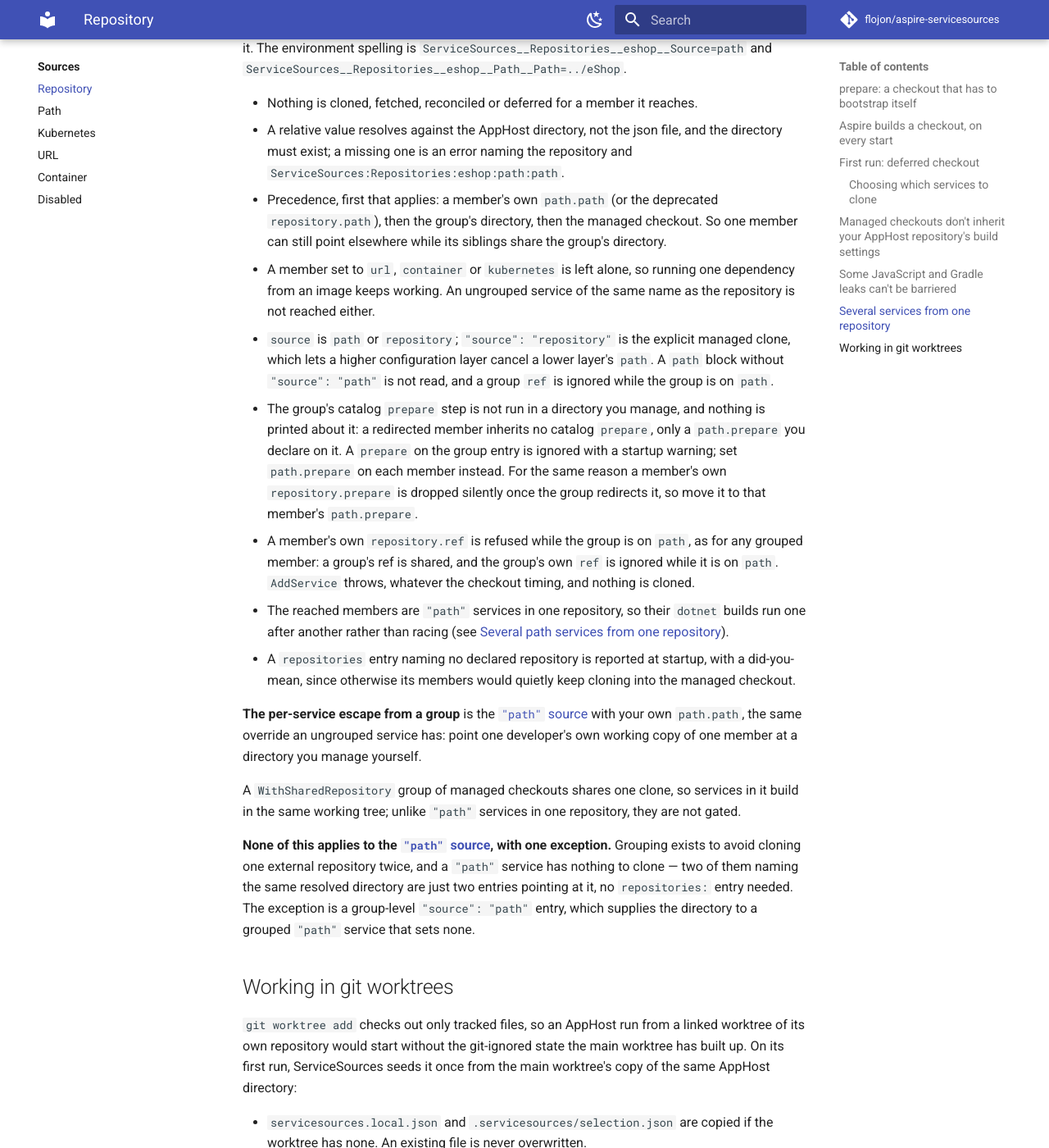
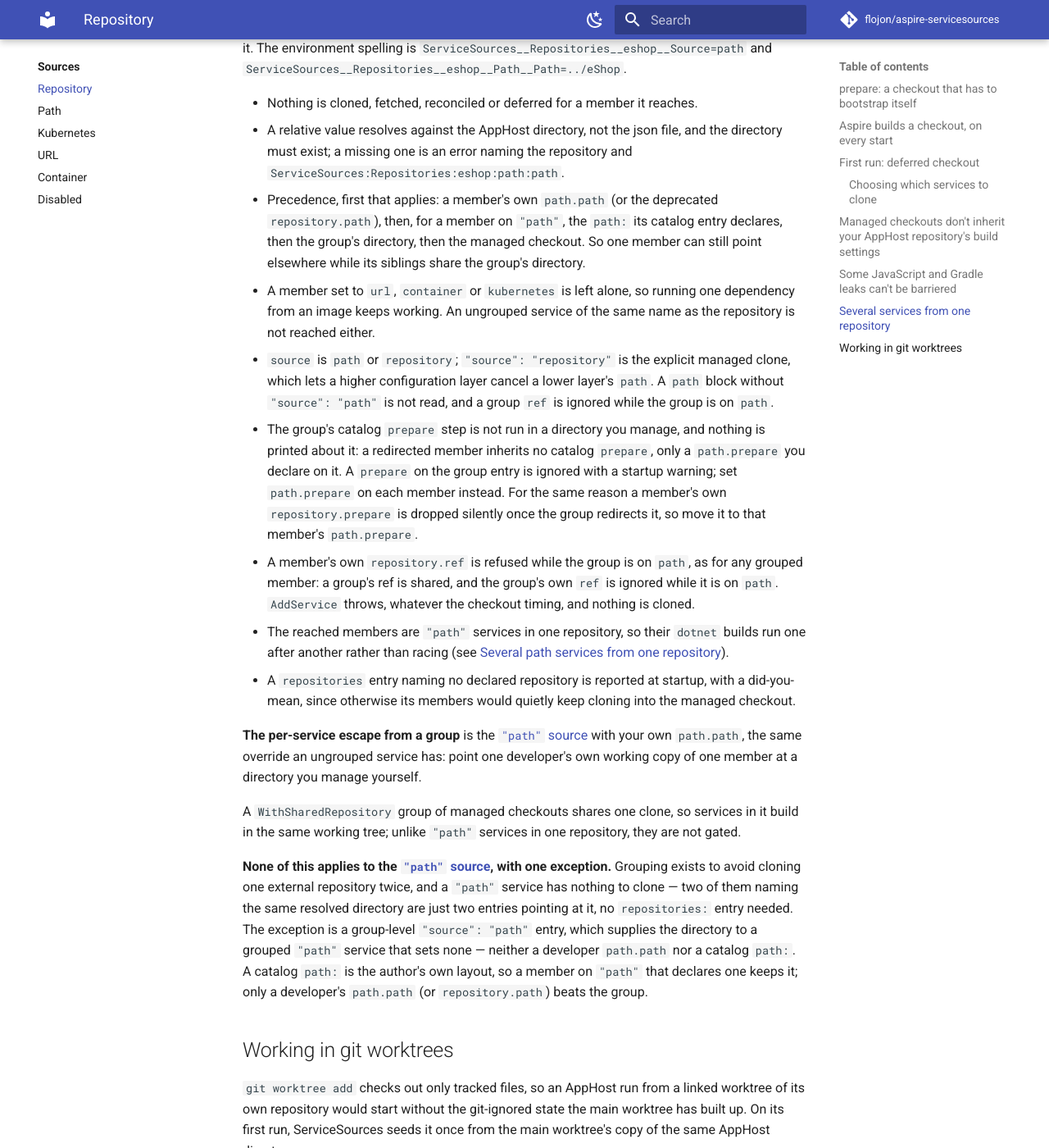
Before and after one commit to flojon/aspire-servicesources, an MkDocs documentation site: the page built from docs/sources/repository.md, in a window 1280 px wide and 1400 px high, scrolled down 18806 px. Shown: the whole window at 82% size. Built offline with MkDocs 1.6.1 and Material for MkDocs 9.7.7, drawn with Linux system fonts in a browser that asks for light colours; comment, search, counter and statistics services are not loaded.

Commit message:
Keep a path member's catalog path: under a group path source (#445) (#456)
Closes #445.

Chose option 1: a catalog `path:` is not a developer override, so
`GroupPathSource.Redirects` no longer redirects a `source: path` member
whose catalog entry declares `path:`. Only a developer-set `path.path` /
`repository.path` beats the group. Members with no catalog `path:` and
no `path.path` are redirected as before.

- `GroupPathSource.Redirects`: one extra condition (`definition.Path`
blank); kept minimal because #447 also touches this method.
- Test
`PathMemberWhoseCatalogDefinesPath_IsDisplacedByTheGroupDirectory`
renamed to `..._KeepsItsCatalogDirectory` and now asserts the project
resolves under the catalog directory.
- Docs (`docs/sources/repository.md`) and the unreleased #416 CHANGELOG
entry updated (feature unreleased, so no Changed/Fixed entry).

Tests: `dotnet test -f net10.0` green. Full matrix still to run before
marking ready.

🤖 Generated with [Claude Code](https://claude.com/claude-code)

---------

Co-authored-by: Claude Sonnet 5.5 <noreply@anthropic.com>

```diff
--- a/docs/sources/repository.md
+++ b/docs/sources/repository.md
@@ -797,7 +797,7 @@ it. The environment spelling is `ServiceSources__Repositories__eshop__Source=pat
 - A relative value resolves against the AppHost directory, not the json file, and the directory must
   exist; a missing one is an error naming the repository and `ServiceSources:Repositories:eshop:path:path`.
 - Precedence, first that applies: a member's own `path.path` (or the deprecated `repository.path`),
-  then the group's directory, then the managed checkout. So one member can still point elsewhere
+  then, for a member on `"path"`, the `path:` its catalog entry declares, then the group's directory, then the managed checkout. So one member can still point elsewhere
   while its siblings share the group's directory.
 - A member set to `url`, `container` or `kubernetes` is left alone, so running one dependency from an
   image keeps working. An ungrouped service of the same name as the repository is not reached either.
@@ -828,7 +828,9 @@ same working tree; unlike `"path"` services in one repository, they are not gate
 cloning one external repository twice, and a `"path"` service has nothing to clone — two of them naming
 the same resolved directory are just two entries pointing at it, no `repositories:` entry needed. The
 exception is a group-level `"source": "path"` entry, which supplies the directory to a grouped
-`"path"` service that sets none.
+`"path"` service that sets none — neither a developer `path.path` nor a catalog `path:`. A catalog
+`path:` is the author's own layout, so a member on `"path"` that declares one keeps it; only a developer's
+`path.path` (or `repository.path`) beats the group.
 
 ## Working in git worktrees
 
```
Also changed, not shown: CHANGELOG.md (+6 -5 lines), 2 other files.
